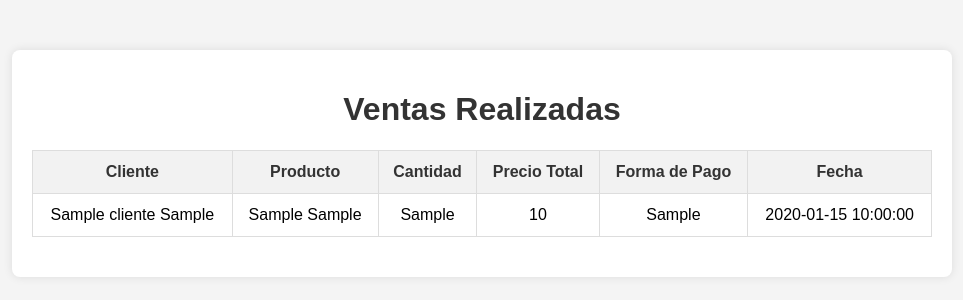
After one commit to Roberto9080/repositorio_py, a Flask app: page /ventas/see_ventas in a window 1280 px wide. The commit adds this page. Shown: the top 300 px of the page, without its empty margins (158-1121 px from the left). Run offline with Flask 3, Linux system fonts and the light colour scheme; the visitor is signed in with stand-in values (Sample User, id 1); tables that the repository leaves empty or names only in its code hold one stand-in row (values such as "Sample post").

Commit message:
agregando ver ventas, abrir rama por que faltan detalles

```diff
--- a/modulos/ventas.py
+++ b/modulos/ventas.py
@@ -1,4 +1,4 @@
-from flask import Blueprint, render_template, request, redirect, url_for, session
+from flask import Blueprint, render_template, request, redirect, url_for, session, flash
 import mysql.connector
 
 ventas_bp = Blueprint('ventas', __name__)
@@ -15,8 +15,6 @@ def obtener_conexion():
 def verificar_sesion():
     if 'username' not in session:
         return redirect(url_for('login'))
-
-
 
 @ventas_bp.route('/escoger_cliente/<int:producto_id>', methods=['GET', 'POST'])
 def escoger_cliente(producto_id):
@@ -119,14 +117,82 @@ def realizar_venta(producto_id, cliente_id):
 
         # Insertar la venta en la base de datos
         cursor.execute("""
-            INSERT INTO ventas (producto, cliente, cantidad, metodo_pago)
-            VALUES (%s, %s, %s, %s)
-        """, (producto_id, cliente_id, cantidad, pago))
+            INSERT INTO Ventas (ProductoID, ClienteID, Cantidad, MetodoPago, Total, Fecha)
+            VALUES (%s, %s, %s, %s, %s, NOW())
+        """, (producto_id, cliente_id, cantidad, pago, cantidad * producto['precio']))
         conexion.commit()
 
         cursor.close()
         conexion.close()
 
-        return redirect(url_for('productos.see_products'))
+        return redirect(url_for('ventas.see_ventas'))
 
     return render_template('realizar_venta.html', producto=producto, cliente=cliente, producto_id=producto_id, cliente_id=cliente_id)
+
+@ventas_bp.route('/see_ventas', methods=['GET', 'POST'])
+def see_ventas():
+    if verificar_sesion():
+        return verificar_sesion()
+
+    search_query = ''
+    filters = {'cliente': '', 'producto': '', 'fecha': '', 'cantidad': '', 'total': ''}
+    order = request.args.get('order', None)
+
+    if request.method == 'POST':
+        search_query = request.form.get('search', '')
+        filters['cliente'] = request.form.get('cliente', '')
+        filters['producto'] = request.form.get('producto', '')
+        filters['cantidad'] = request.form.get('cantidad', '')
+        filters['total'] = request.form.get('total', '')
+        filters['fecha'] = request.form.get('fecha', '')
+
+    query = """
+        SELECT v.ClienteID, v.ProductoID, v.Cantidad, v.MetodoPago, v.Total, c.Nombre AS cliente_nombre, c.Apellido AS cliente_apellido, p.marca, p.modelo, v.Fecha
+        FROM Ventas v
+        JOIN Cliente c ON v.ClienteID = c.ClienteID
+        JOIN Productos p ON v.ProductoID = p.ProductoID
+        WHERE 1=1
+    """
+    params = []
+
+    if search_query:
+        query += " AND (c.Nombre LIKE %s OR c.Apellido LIKE %s OR p.marca LIKE %s OR p.modelo LIKE %s)"
+        search_pattern = f"%{search_query}%"
+        params.extend([search_pattern, search_pattern, search_pattern, search_pattern])
+
+    if filters['cliente']:
+        query += " AND (c.Nombre LIKE %s OR c.Apellido LIKE %s)"
+        params.append(f"%{filters['cliente']}%")
+        params.append(f"%{filters['cliente']}%")
+    if filters['producto']:
+        query += " AND (p.marca LIKE %s OR p.modelo LIKE %s)"
+        params.append(f"%{filters['producto']}%")
+        params.append(f"%{filters['producto']}%")
+    if filters['fecha']:
+        query += " AND DATE(v.Fecha) = %s"
+        params.append(filters['fecha'])
+    if filters['cantidad']:
+        query += " AND v.Cantidad = %s"
+        params.append(filters['cantidad'])
+    if filters['total']:
+        query += " AND v.Total = %s"
+        params.append(filters['total'])
+
+    if order:
+        if order == 'fecha_asc':
+            query += " ORDER BY v.Fecha ASC"
+        elif order == 'fecha_desc':
+            query += " ORDER BY v.Fecha DESC"
+        elif order == 'total_asc':
+            query += " ORDER BY v.Total ASC"
+        elif order == 'total_desc':
+            query += " ORDER BY v.Total DESC"
+
+    conexion = obtener_conexion()
+    cursor = conexion.cursor(dictionary=True)
+    cursor.execute(query, params)
+    ventas = cursor.fetchall()
+    cursor.close()
+    conexion.close()
+
+    return render_template('see_ventas.html', ventas=ventas, search_query=search_query, filters=filters)
--- a/templates/dashboard.html
+++ b/templates/dashboard.html
@@ -24,7 +24,7 @@
                 </a>
             </div>
             <div class="grid-item">
-                <a href="{{ url_for('see_products') }}">
+                <a href="{{ url_for('ventas.see_ventas') }}">
                     <h3>Ventas</h3>
                     <p>Gestión de ventas</p>
                 </a>
--- a/templates/escoger_cliente.html
+++ b/templates/escoger_cliente.html
@@ -13,7 +13,7 @@
 <body>
     <a href="{{ url_for('see_products') }}" class="button back-button">Volver</a>
     <div class="container">
-        <h1>Clientes Registrados</h1>
+        <h1>Seleccionar Cliente Para la Venta</h1>
         <form action="{{ url_for('ventas.escoger_cliente', producto_id=producto_id) }}" method="post" class="search-form">
             <input type="text" name="search" placeholder="Buscar clientes..." value="{{ search_query }}">
             <button type="submit" class="button">Buscar</button>
--- /dev/null
+++ b/templates/see_ventas.html
@@ -0,0 +1,40 @@
+<!DOCTYPE html>
+<html lang="es">
+<head>
+    <meta charset="UTF-8">
+    <meta name="viewport" content="width=device-width, initial-scale=1.0">
+    <title>Ver Ventas</title>
+    <link rel="stylesheet" href="{{ url_for('static', filename='styles_see_products.css') }}">
+    <link rel="stylesheet" href="https://cdnjs.cloudflare.com/ajax/libs/font-awesome/6.0.0-beta3/css/all.min.css">
+</head>
+<body>
+    <a href="{{ url_for('dashboard') }}" class="button back-button">Volver</a>
+    <div class="container">
+        <h1>Ventas Realizadas</h1>
+        <table>
+            <thead>
+                <tr>
+                    <th>Cliente</th>
+                    <th>Producto</th>
+                    <th>Cantidad</th>
+                    <th>Precio Total</th>
+                    <th>Forma de Pago</th>
+                    <th>Fecha</th>
+                </tr>
+            </thead>
+            <tbody>
+                {% for venta in ventas %}
+                <tr>
+                    <td>{{ venta.cliente_nombre }} {{ venta.cliente_apellido }}</td>
+                    <td>{{ venta.marca }} {{ venta.modelo }}</td>
+                    <td>{{ venta.Cantidad }}</td>
+                    <td>{{ venta.Total }}</td>
+                    <td>{{ venta.MetodoPago }}</td>
+                    <td>{{ venta.Fecha }}</td>
+                </tr>
+                {% endfor %}
+            </tbody>
+        </table>
+    </div>
+</body>
+</html>
```
Also changed, not shown: static/styles_see_ventas.css (added, +86 -0 lines).
